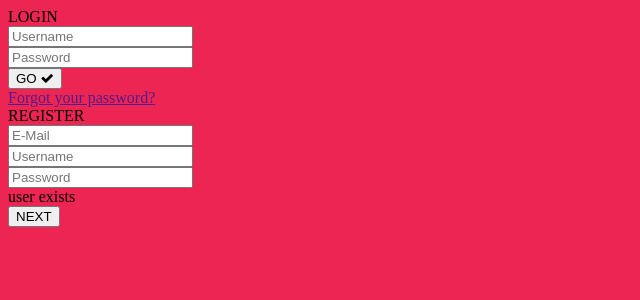
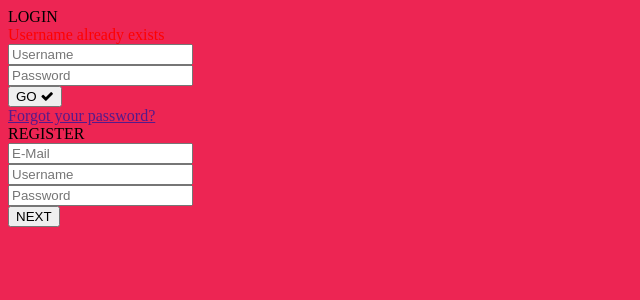
Before and after one commit to banboy38/Cosmic, a PHP site: page /loginuserexists.php in a window 1280 px wide. Shown: the top 300 px of the page, without its empty margins (0-640 px from the left). Run offline with PHP 8.4, Linux system fonts and the light colour scheme; some libraries are stand-ins or nearby versions.

Commit message:
Update loginuserexists.php

```diff
--- a/Login/loginuserexists.php
+++ b/Login/loginuserexists.php
@@ -27,6 +27,7 @@
    <div class="box">
 
       <div class="title">LOGIN</div>
+      <div style="color:red">Username already exists</div>
 
       <form action="/Login/process.php" method="post">
 
@@ -77,11 +78,6 @@
          <span class="spin"></span>
       </div>
 
-      <div>
-          user exists
-      </div>
-
-
       <div class="button">
          <button><span>NEXT</span></button>
       </div>
```
